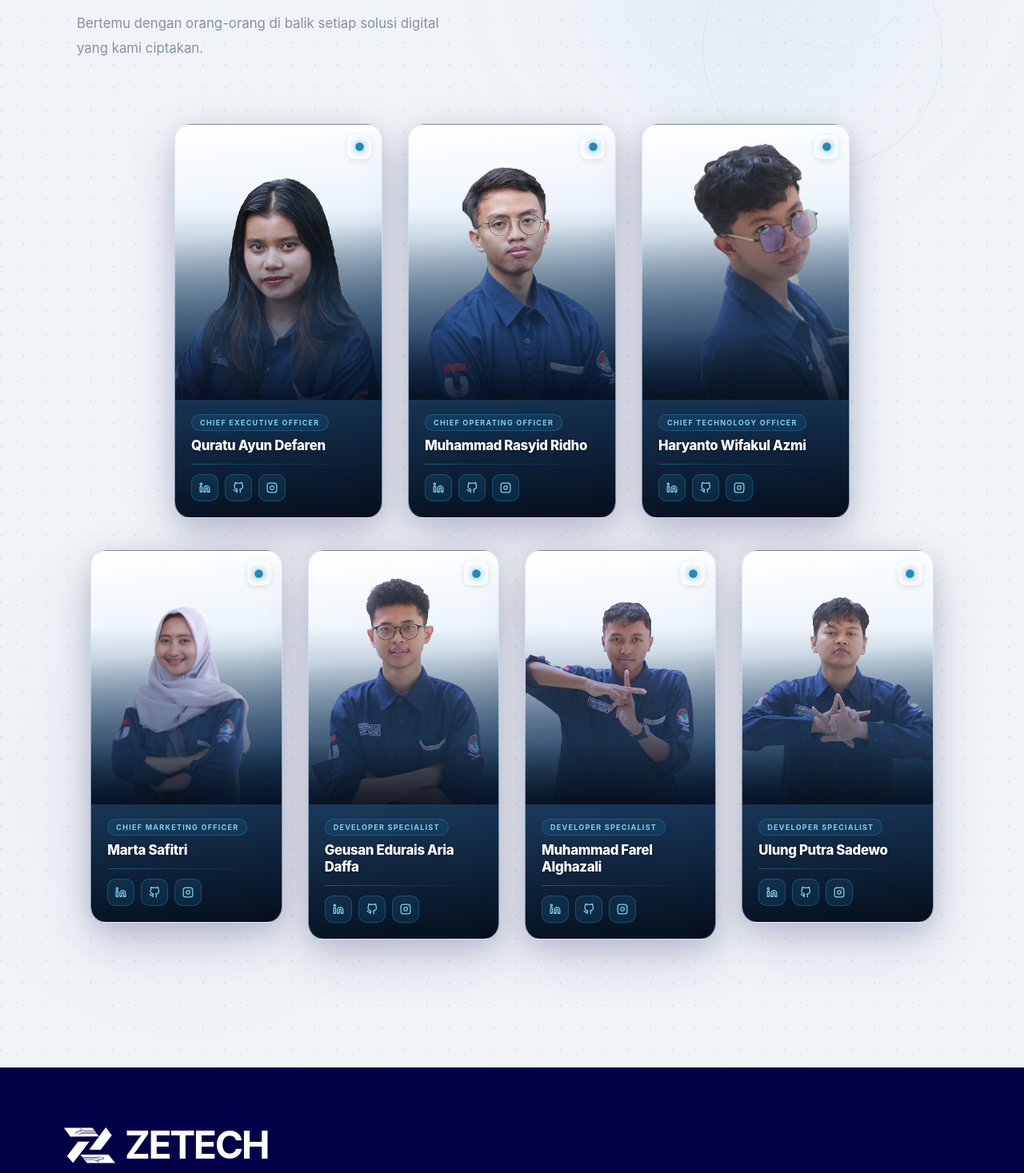
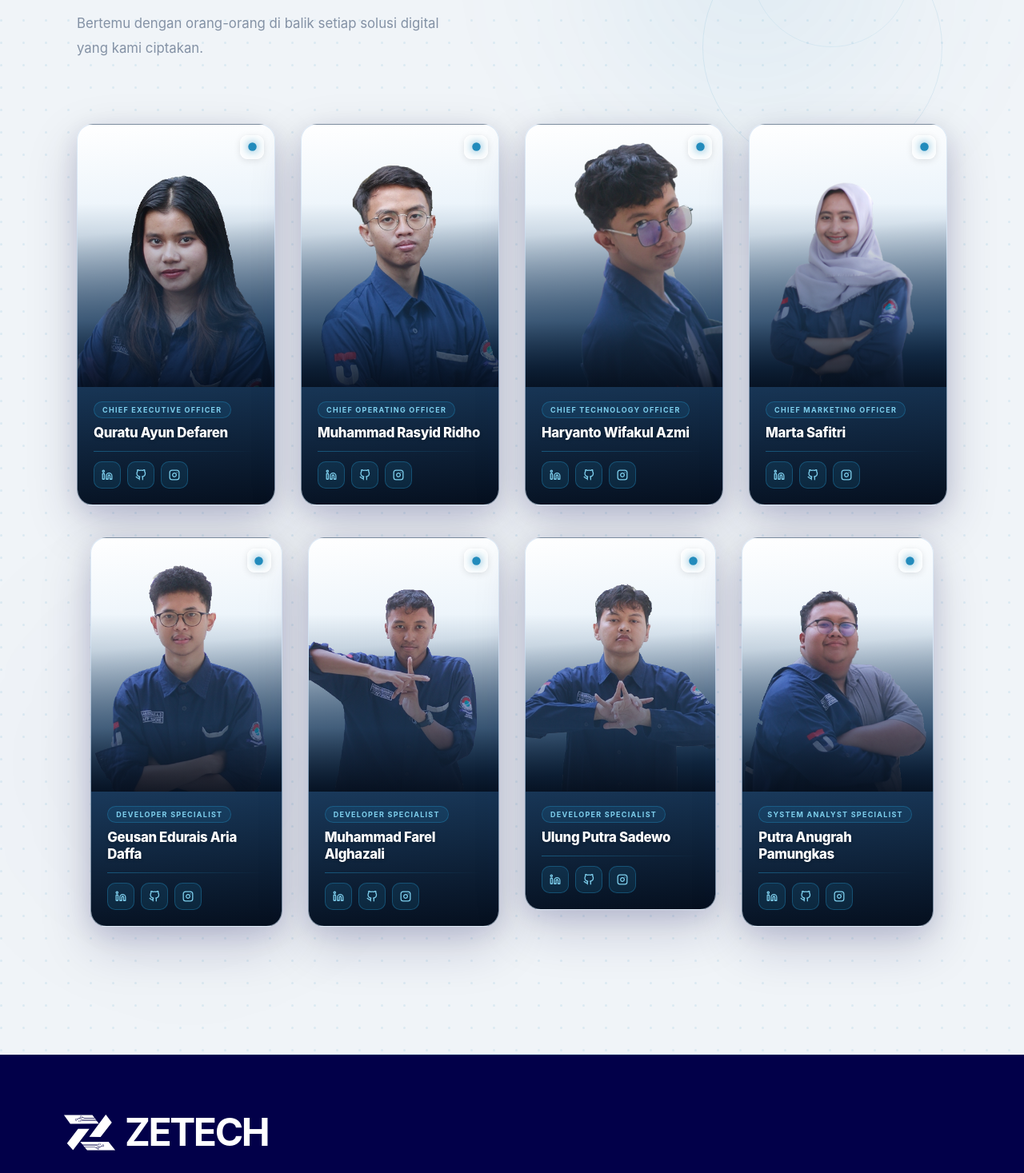
Before and after one commit to Research-and-Creativity/company-profile, a React (Vite) app: page /about in a window 1280 px wide. Shown: the part 1600-3067 px from the top of the page at 80% size. Built offline with nearby package versions, Linux system fonts and the light colour scheme.

Commit message:
feat: about, fix team card slice

```diff
--- a/src/pages/About/index.tsx
+++ b/src/pages/About/index.tsx
@@ -25,8 +25,8 @@ export default function IndexAbout() {
     const prefersReduced = useReducedMotion();
     const noAnim = isMobile || !!prefersReduced;
 
-    const row1 = Teams.slice(0, 3);
-    const row2 = Teams.slice(3, 7);
+    const row1 = Teams.slice(0, 4);
+    const row2 = Teams.slice(4, 8);
 
     return (
         <>
```
